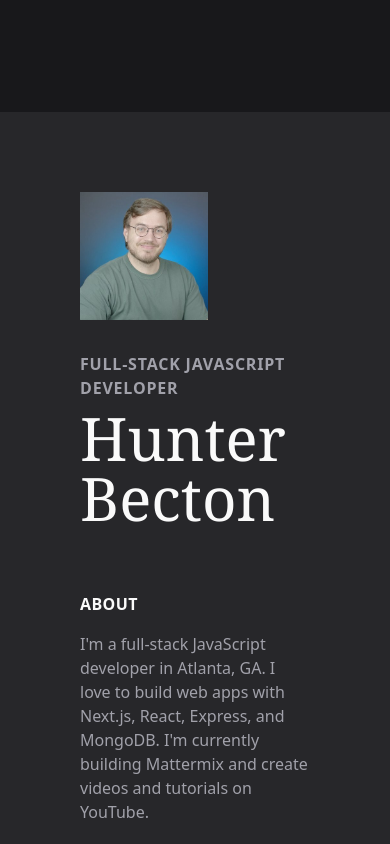
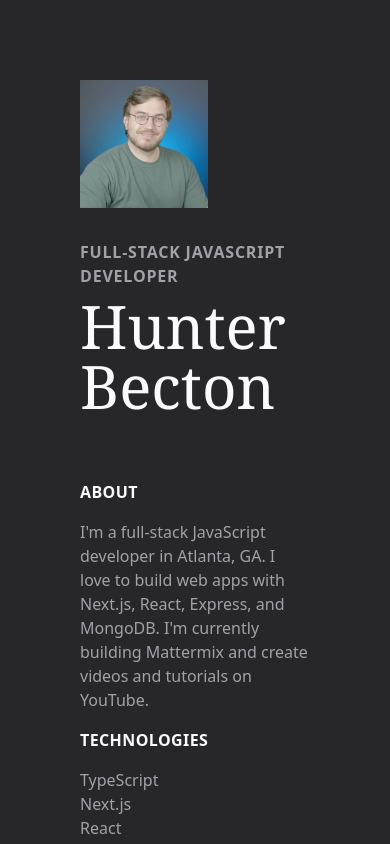
Before and after one commit to hunterbecton/hunterbecton, a Next.js app: page / in a window 390 px wide. Shown: the top 844 px of the page. Built offline with nearby package versions, Linux system fonts and the light colour scheme; a web font is replaced by a local one.

Commit message:
Updated padding for smaller screens

```diff
--- a/pages/index.js
+++ b/pages/index.js
@@ -3,7 +3,7 @@ import { About, MainLayout, Container, PortfolioSection } from 'components';
 export default function Home() {
   return (
     <MainLayout>
-      <Container padding='py-28'>
+      <Container padding='py-0 sm:py-12 lg:py-28'>
         <About />
         <PortfolioSection
           title='LeapPage'
```
